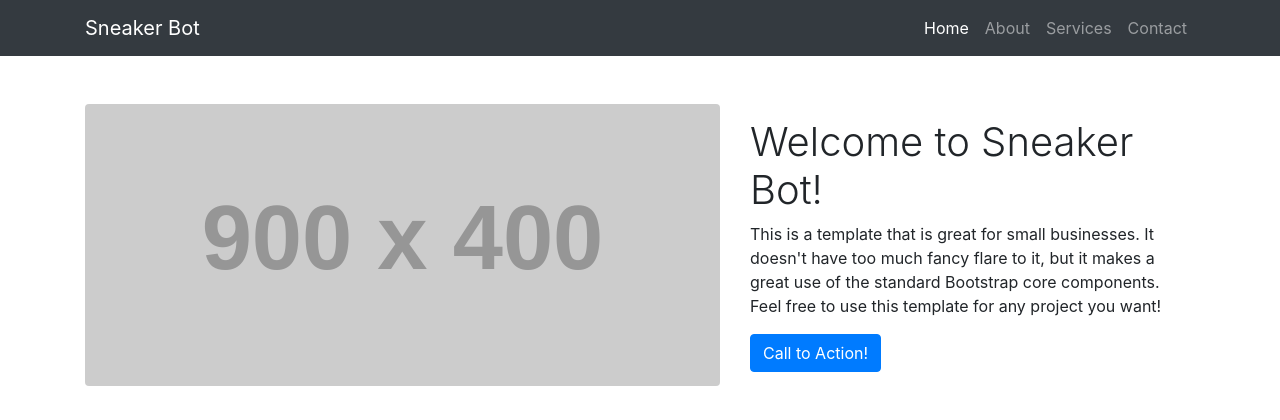
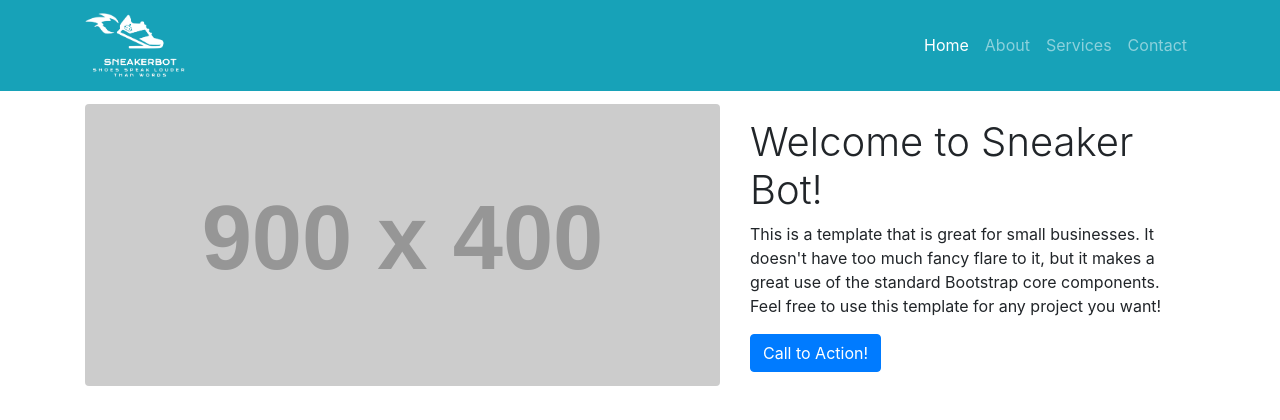
Before and after one commit to Tanner221/SneakerBot, a Django app: page / in a window 1280 px wide. Shown: the top 420 px of the page. Run offline with Django 3.2, Linux system fonts and the light colour scheme; grey boxes labelled with a size stand in for pictures from a placeholder-image service; some libraries are stand-ins or nearby versions.

Commit message:
new logo added to website

```diff
--- a/Django/SneakerBot/templates/index.html
+++ b/Django/SneakerBot/templates/index.html
@@ -23,9 +23,9 @@
 <body>
 
   <!-- Navigation -->
-  <nav class="navbar navbar-expand-lg navbar-dark bg-dark fixed-top">
+  <nav class="navbar navbar-expand-lg navbar-dark bg-info fixed-top">
     <div class="container">
-      <a class="navbar-brand" href="#">Sneaker Bot</a>
+      <a class="navbar-brand" href="#"><img height="auto" width="100px" alt="logo" src="{% static 'img/SneakerBotLogo.png' %}"></a>
       <button class="navbar-toggler" type="button" data-toggle="collapse" data-target="#navbarResponsive" aria-controls="navbarResponsive" aria-expanded="false" aria-label="Toggle navigation">
         <span class="navbar-toggler-icon"></span>
       </button>
```
Also changed, not shown: Django/SneakerBot/bot/static/img/SneakerBotLogo.png (added), 1 other file.
